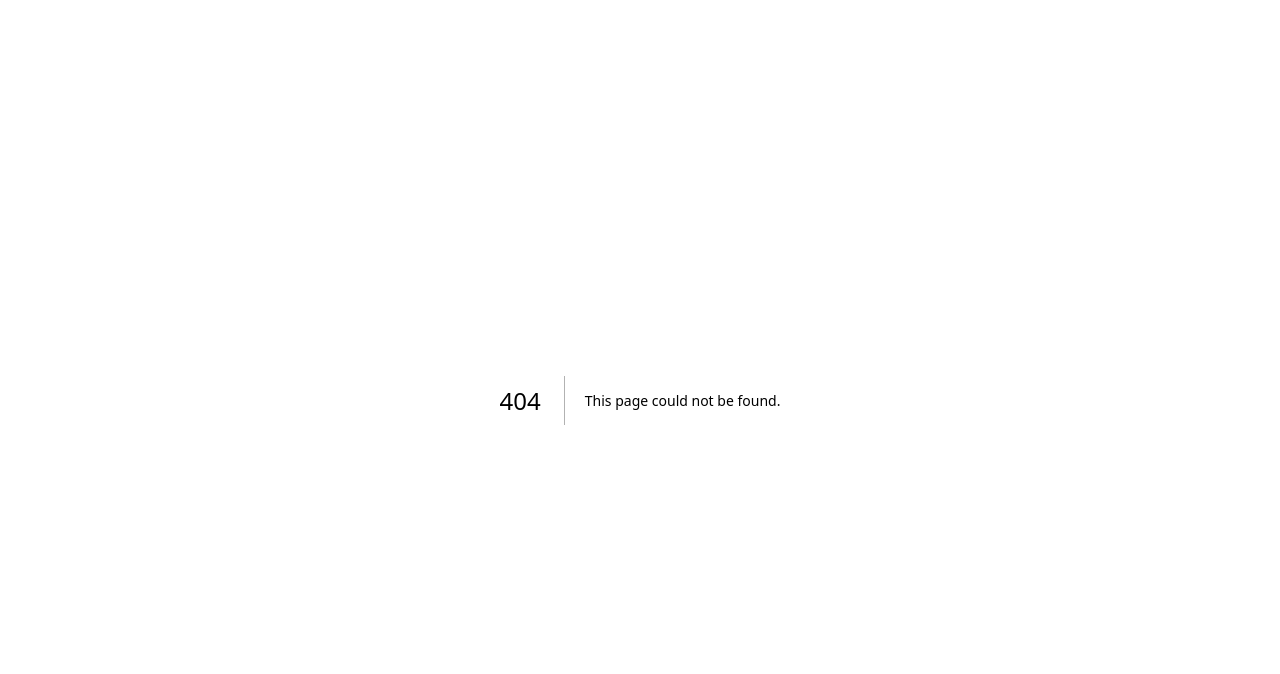
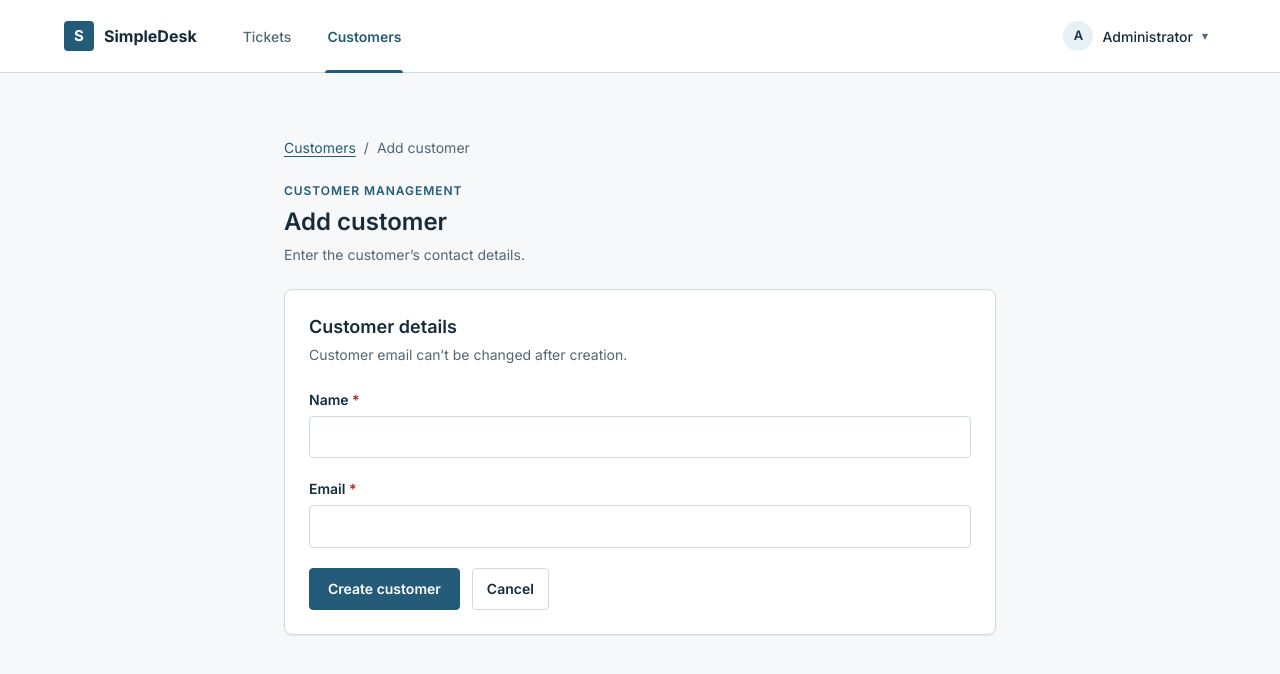
Before and after one commit to MuhammadAhmed1994/factory-68d2a404, a Next.js app in the folder apps/web/: page /admin/customers/new in a window 1280 px wide. Before the commit this address had no page. Shown: the top 674 px of the page. Built offline with nearby package versions, Linux system fonts and the light colour scheme; no server answers.

Commit message:
T-18: Admin customer creation form creates a customer record

```diff
--- /dev/null
+++ b/apps/web/app/admin/customers/new/page.tsx
@@ -0,0 +1,32 @@
+import type { Metadata } from 'next'
+import Link from 'next/link'
+import AppShell from '../../../../components/app-shell'
+import CustomerCreateForm from '../../../../components/customer-create-form'
+
+export const metadata: Metadata = {
+  title: 'Add customer',
+}
+
+export default function NewCustomerPage() {
+  return (
+    <AppShell role="admin" user={{ name: 'Administrator', email: '' }}>
+      <div style={{ width: 'min(100%, 760px)', margin: '0 auto', padding: '32px 24px 56px' }}>
+        <nav aria-label="Breadcrumb" style={{ display: 'flex', gap: 8, marginBottom: 24, color: 'var(--sd-muted-foreground)' }}>
+          <Link href="/admin/customers">Customers</Link>
+          <span aria-hidden="true">/</span>
+          <span aria-current="page">Add customer</span>
+        </nav>
+        <header style={{ marginBottom: 24 }}>
+          <p style={{ margin: '0 0 6px', color: 'var(--sd-primary)', fontSize: 12, fontWeight: 600, letterSpacing: '.08em', textTransform: 'uppercase' }}>Customer management</p>
+          <h1 style={{ margin: 0, fontSize: 24, lineHeight: '32px', fontWeight: 600 }}>Add customer</h1>
+          <p style={{ margin: '6px 0 0', color: 'var(--sd-muted-foreground)' }}>Enter the customer’s contact details.</p>
+        </header>
+        <section aria-labelledby="customer-details-heading" style={{ padding: 24, border: '1px solid var(--sd-border)', borderRadius: 'var(--sd-radius-panel)', background: 'var(--sd-card)', boxShadow: 'var(--sd-shadow-panel)' }}>
+          <h2 id="customer-details-heading" style={{ margin: '0 0 4px', fontSize: 18, lineHeight: '26px', fontWeight: 600 }}>Customer details</h2>
+          <p style={{ margin: '0 0 24px', color: 'var(--sd-muted-foreground)' }}>Customer email can’t be changed after creation.</p>
+          <CustomerCreateForm />
+        </section>
+      </div>
+    </AppShell>
+  )
+}
--- /dev/null
+++ b/apps/web/components/customer-create-form.tsx
@@ -0,0 +1,128 @@
+'use client'
+
+import { useRef, useState, type FormEvent } from 'react'
+import { useRouter } from 'next/navigation'
+import { apiRequest, ApiError } from '../lib/api-client'
+import styles from './record-form.module.css'
+
+type CustomerRecord = { id: string }
+type FieldErrors = { name?: string; email?: string }
+
+function mapValidationErrors(error: unknown): FieldErrors {
+  if (!(error instanceof ApiError)) return {}
+  const details = error.details
+  const messages = details && typeof details === 'object' && 'message' in details
+    ? (details as { message?: unknown }).message
+    : undefined
+  const messageList = Array.isArray(messages) ? messages : typeof messages === 'string' ? [messages] : []
+  const mapped: FieldErrors = {}
+  for (const entry of messageList) {
+    if (typeof entry !== 'string') continue
+    const normalized = entry.toLowerCase()
+    if (normalized.includes('email')) mapped.email = entry
+    if (normalized.includes('name')) mapped.name = entry
+  }
+  if (!Object.keys(mapped).length && error.status === 409) mapped.email = error.message
+  return mapped
+}
+
+export default function CustomerCreateForm() {
+  const router = useRouter()
+  const [name, setName] = useState('')
+  const [email, setEmail] = useState('')
+  const [errors, setErrors] = useState<FieldErrors>({})
+  const [formError, setFormError] = useState('')
+  const [pending, setPending] = useState(false)
+  const [success, setSuccess] = useState(false)
+  const pendingRef = useRef(false)
+  const nameId = 'new-customer-name'
+  const emailId = 'new-customer-email'
+
+  async function submit(event: FormEvent<HTMLFormElement>) {
+    event.preventDefault()
+    if (pendingRef.current) return
+
+    const nextErrors: FieldErrors = {}
+    if (!name.trim()) nextErrors.name = 'Name is required.'
+    if (!email.trim()) nextErrors.email = 'Email is required.'
+    else if (!/^[^\s@]+@[^\s@]+\.[^\s@]+$/.test(email.trim())) nextErrors.email = 'Enter a valid email address.'
+    setErrors(nextErrors)
+    setFormError('')
+    setSuccess(false)
+    if (Object.keys(nextErrors).length) return
+
+    pendingRef.current = true
+    setPending(true)
+    try {
+      const customer = await apiRequest<CustomerRecord>('/customers', {
+        method: 'POST',
+        body: JSON.stringify({ name: name.trim(), email: email.trim() }),
+      })
+      setSuccess(true)
+      router.push(`/admin/customers/${encodeURIComponent(customer.id)}`)
+    } catch (error) {
+      const serverFields = mapValidationErrors(error)
+      setErrors(serverFields)
+      setFormError(error instanceof ApiError
+        ? 'Customer couldn’t be created. Review the highlighted fields and try again.'
+        : 'Customer couldn’t be created. Please try again.')
+      if (error instanceof ApiError && !Object.keys(serverFields).length) {
+        setErrors({ name: error.message, email: error.message })
+      }
+    } finally {
+      pendingRef.current = false
+      setPending(false)
+    }
+  }
+
+  const inputClass = (field: keyof FieldErrors) => `${styles.control}${errors[field] ? ` ${styles.invalid}` : ''}`
+
+  return (
+    <form className={styles.form} onSubmit={submit} noValidate>
+      {formError && <div className={styles.formError} role="alert">{formError}</div>}
+      {success && <p className={styles.success} role="status">Customer created.</p>}
+      <div className={styles.field}>
+        <label className={styles.label} htmlFor={nameId}>Name <span aria-hidden="true">*</span></label>
+        <input
+          className={inputClass('name')}
+          id={nameId}
+          name="name"
+          type="text"
+          autoComplete="name"
+          required
+          value={name}
+          onChange={(event) => { setName(event.target.value); setErrors((current) => ({ ...current, name: undefined })); setFormError('') }}
+          disabled={pending}
+          aria-invalid={Boolean(errors.name)}
+          aria-describedby={errors.name ? `${nameId}-error` : undefined}
+        />
+        {errors.name && <span id={`${nameId}-error`} className={styles.fieldError} role="alert">{errors.name}</span>}
+      </div>
+      <div className={styles.field}>
+        <label className={styles.label} htmlFor={emailId}>Email <span aria-hidden="true">*</span></label>
+        <input
+          className={inputClass('email')}
+          id={emailId}
+          name="email"
+          type="email"
+          autoComplete="email"
+          required
+          value={email}
+          onChange={(event) => { setEmail(event.target.value); setErrors((current) => ({ ...current, email: undefined })); setFormError('') }}
+          disabled={pending}
+          aria-invalid={Boolean(errors.email)}
+          aria-describedby={errors.email ? `${emailId}-error` : undefined}
+        />
+        {errors.email && <span id={`${emailId}-error`} className={styles.fieldError} role="alert">{errors.email}</span>}
+      </div>
+      <div className={styles.actions}>
+        <button className={styles.submit} type="submit" disabled={pending}>
+          {pending ? 'Creating customer…' : 'Create customer'}
+        </button>
+        <a href="/admin/customers" style={{ display: 'inline-flex', minHeight: 42, alignItems: 'center', padding: '0 14px', border: '1px solid var(--sd-border)', borderRadius: 'var(--sd-radius-control)', background: 'var(--sd-card)', color: 'var(--sd-foreground)', fontWeight: 600, textDecoration: 'none', pointerEvents: pending ? 'none' : 'auto' }} aria-disabled={pending}>
+          Cancel
+        </a>
+      </div>
+    </form>
+  )
+}
```
Also changed, not shown: 1 other file (tests, documents, lock files or other folders).
